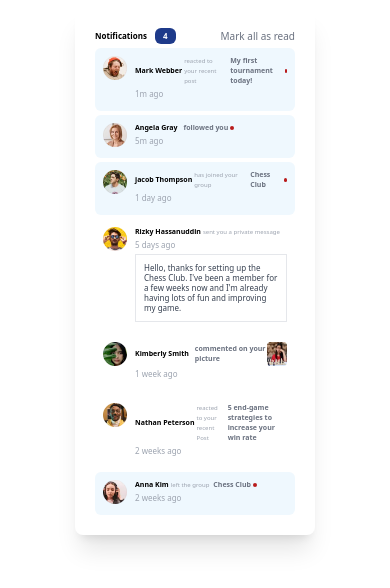
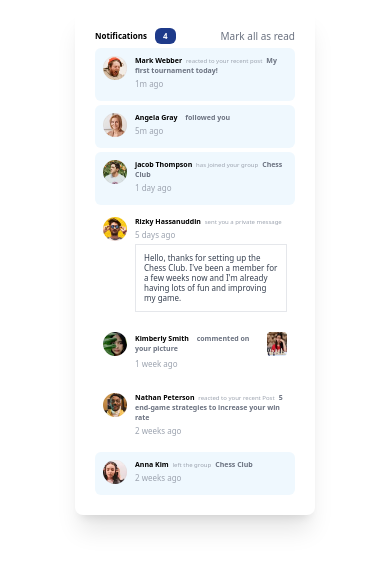
Before and after one commit to othman56/Frontend-Mentor-Notification-page, a React (Vite) app: page / in a window 390 px wide. Shown: the top 588 px of the page. Built offline with nearby package versions, Linux system fonts and the light colour scheme.

Commit message:
completed

```diff
--- a/src/components/NotificationContents.jsx
+++ b/src/components/NotificationContents.jsx
@@ -10,7 +10,7 @@ const NotificationContents = ({notifications, toggleReadNotification}) => {
             <div className='notification_image'><img className='size-6' src={image} alt="Profile" /></div>
             <div className='flex-1 items-center justify-around leading-[10px]'>
               <div className=' flex justify-between items-center'>
-                <p className='flex items-center text-[6px] md:text-[7px] text-gray-400 md:text-nowrap'>
+                <p className='items-center text-[6px] md:text-[7px] text-gray-400 md:text-nowrap md:flex'>
                   <span className='text-[7px] text-nowrap font-bold text-black hover:text-blue-700 hover:cursor-pointer mr-[2px]'>
                     {name} </span>
                   {text}
```
